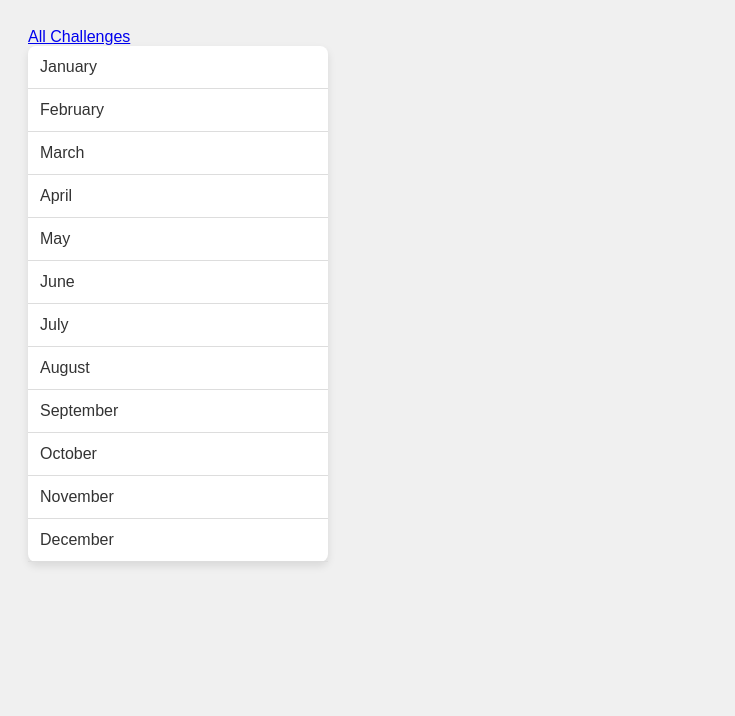
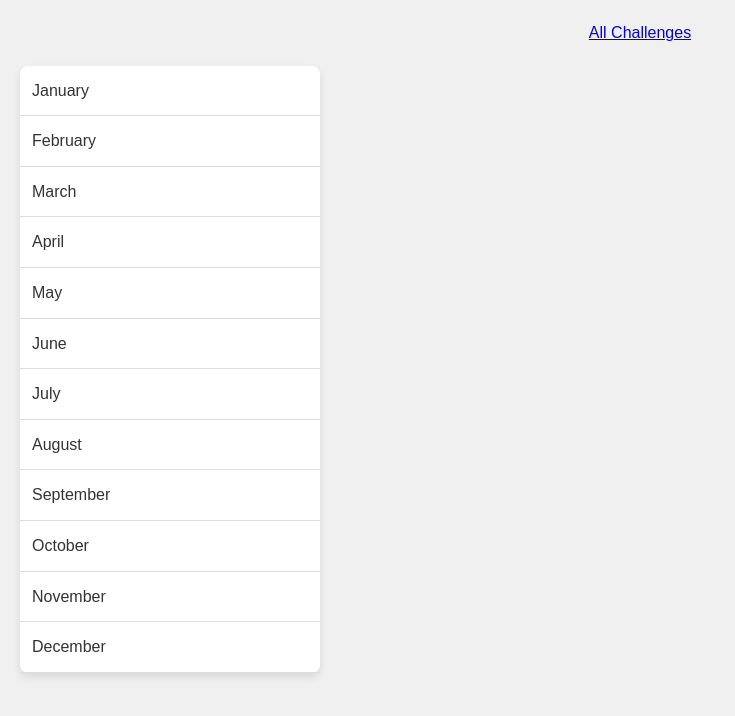
Before and after one commit to Laaad/MyProject, a Django app: page /challenges/ in a window 1280 px wide. Shown: the top 716 px of the page, without its empty margins (0-735 px from the left). Run offline with Django 5.2, Linux system fonts and the light colour scheme.

Commit message:
add some styling globally

```diff
--- a/mypage/mypage/settings.py
+++ b/mypage/mypage/settings.py
@@ -120,6 +120,10 @@ USE_TZ = True
 
 STATIC_URL = 'static/'
 
+STATICFILES_DIRS = [
+    BASE_DIR / 'static'
+]
+
 # Default primary key field type
 # https://docs.djangoproject.com/en/5.0/ref/settings/#default-auto-field
 
--- /dev/null
+++ b/mypage/static/styles.css
@@ -0,0 +1,82 @@
+/* styles.css */
+
+/* Reset default margin and padding */
+* {
+    margin: 0;
+    padding: 0;
+    box-sizing: border-box;
+}
+
+/* Body styles */
+body {
+    font-family: 'Courier New', Courier, monospace;
+    background-color: #222;
+    color: #fff;
+    line-height: 1.6;
+    padding: 20px;
+}
+
+/* Container for content */
+.container {
+    max-width: 800px;
+    margin: 0 auto;
+}
+
+/* Header styles */
+header {
+    text-align: center;
+    margin-bottom: 20px;
+}
+
+header h1 {
+    font-size: 2.5em;
+    margin-bottom: 10px;
+}
+
+/* Navigation styles */
+nav {
+    text-align: center;
+    margin-bottom: 20px;
+}
+
+nav ul {
+    list-style-type: none;
+}
+
+nav ul li {
+    display: inline-block;
+    margin-right: 10px;
+}
+
+nav ul li a {
+    color: #fff;
+    text-decoration: none;
+    padding: 5px 10px;
+    border-radius: 5px;
+    transition: background-color 0.3s;
+}
+
+nav ul li a:hover {
+    background-color: #444;
+}
+
+/* Main content styles */
+main {
+    padding: 20px;
+    background-color: #333;
+    border-radius: 8px;
+    box-shadow: 0 4px 8px rgba(0, 0, 0, 0.3);
+}
+
+/* Footer styles */
+footer {
+    text-align: center;
+    margin-top: 20px;
+    padding: 10px 0;
+    background-color: #111;
+}
+
+footer p {
+    margin: 0;
+    color: #888;
+}
--- a/mypage/templates/base.html
+++ b/mypage/templates/base.html
@@ -1,8 +1,11 @@
+{% load static %}
+
 <!DOCTYPE html>
 <html lang="en">
 <head>
     <meta charset="UTF-8">
     <title>{% block page_title %} My Challenges {% endblock %}</title>
+    <link rel="stylesheet" href="{% static 'styles.css' %}">
     {% block css_files %}
     {% endblock %}
 
```
